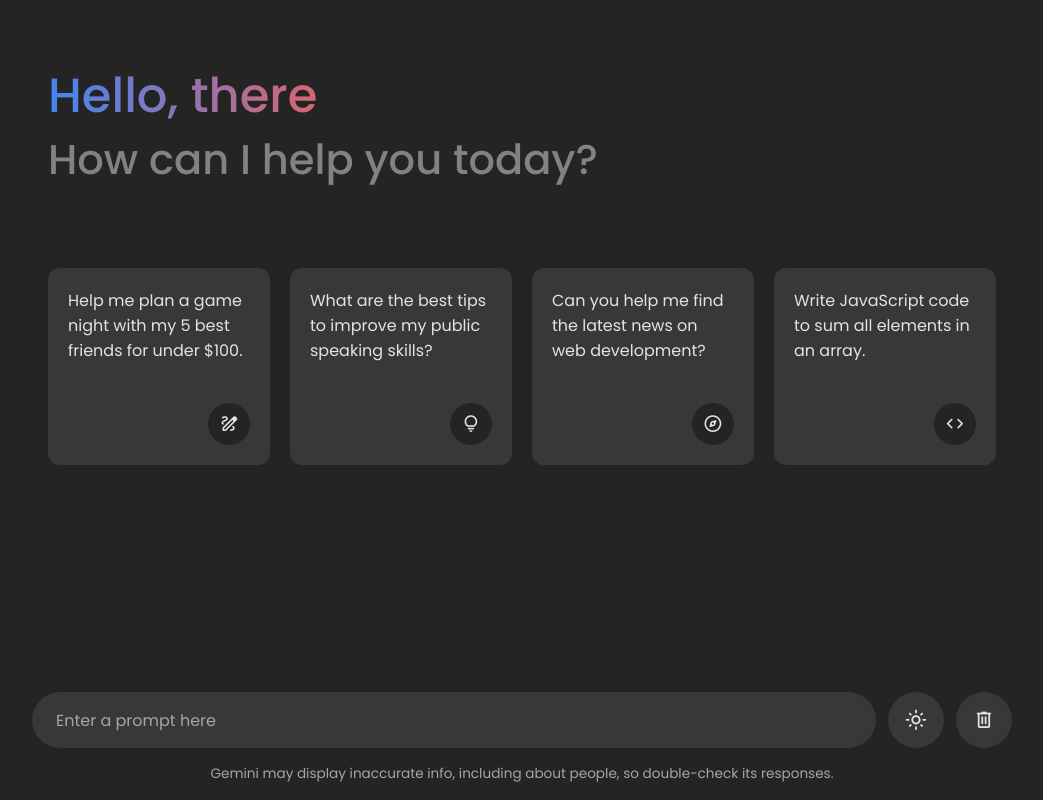
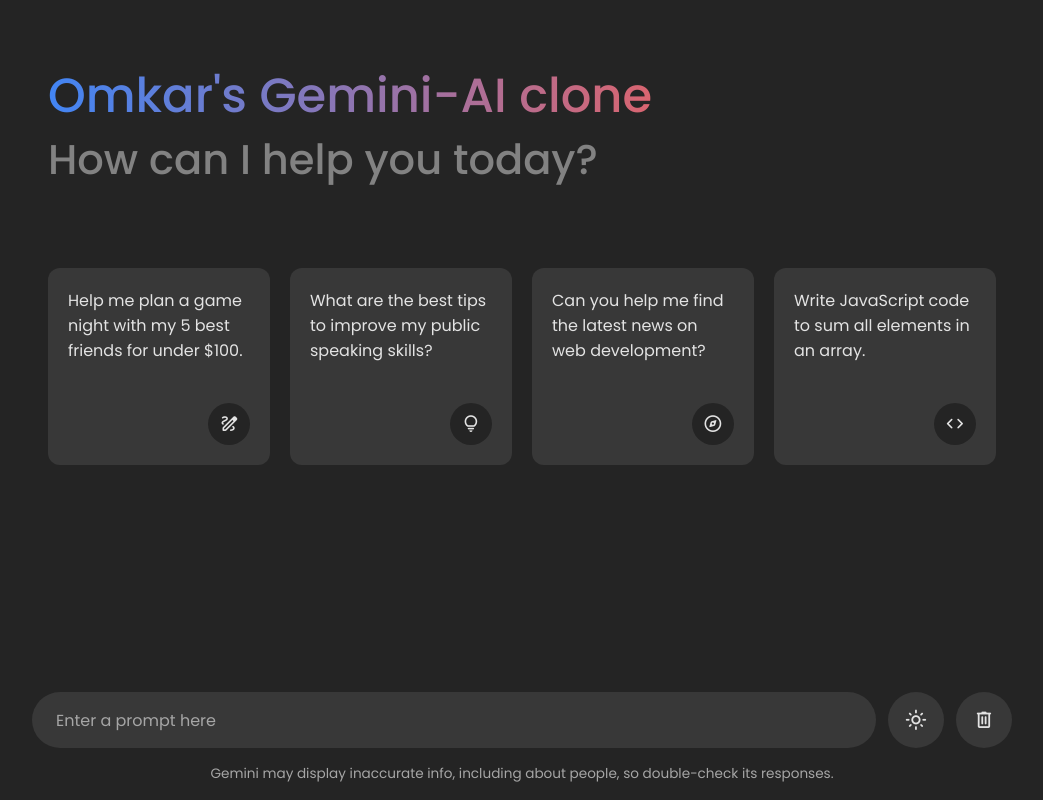
Before and after one commit to OmkarHumneCode/Gemini-Chatbot, a plain HTML site: page index.html in a window 1280 px wide. Shown: the whole page, without its empty margins (118-1161 px from the left). Drawn offline with nearby package versions, Linux system fonts and the light colour scheme.

Commit message:
index.html

```diff
--- a/index.html
+++ b/index.html
@@ -4,17 +4,17 @@
   <meta charset="UTF-8">
   <meta name="viewport" content="width=device-width, initial-scale=1.0">
   <title>Gemini AI - An Imagination that meets reality</title>
-  <!-- Linking Google Fonts For Icons -->
+
   <link rel="stylesheet" href="https://fonts.googleapis.com/css2?family=Material+Symbols+Rounded:opsz,wght,FILL,GRAD@24,400,0,0" />
   <link rel="stylesheet" href="style.css">
 </head>
 <body>
   <header class="header">
-    <!-- Header Greetings -->
-    <h1 class="title">Hello, there</h1>
+
+    <h1 class="title">Omkar's Gemini-AI clone</h1>
     <p class="subtitle">How can I help you today?</p>
 
-    <!-- Suggestion list -->
+
     <ul class="suggestion-list">
       <li class="suggestion">
         <h4 class="text">Help me plan a game night with my 5 best friends for under $100.</h4>
```
